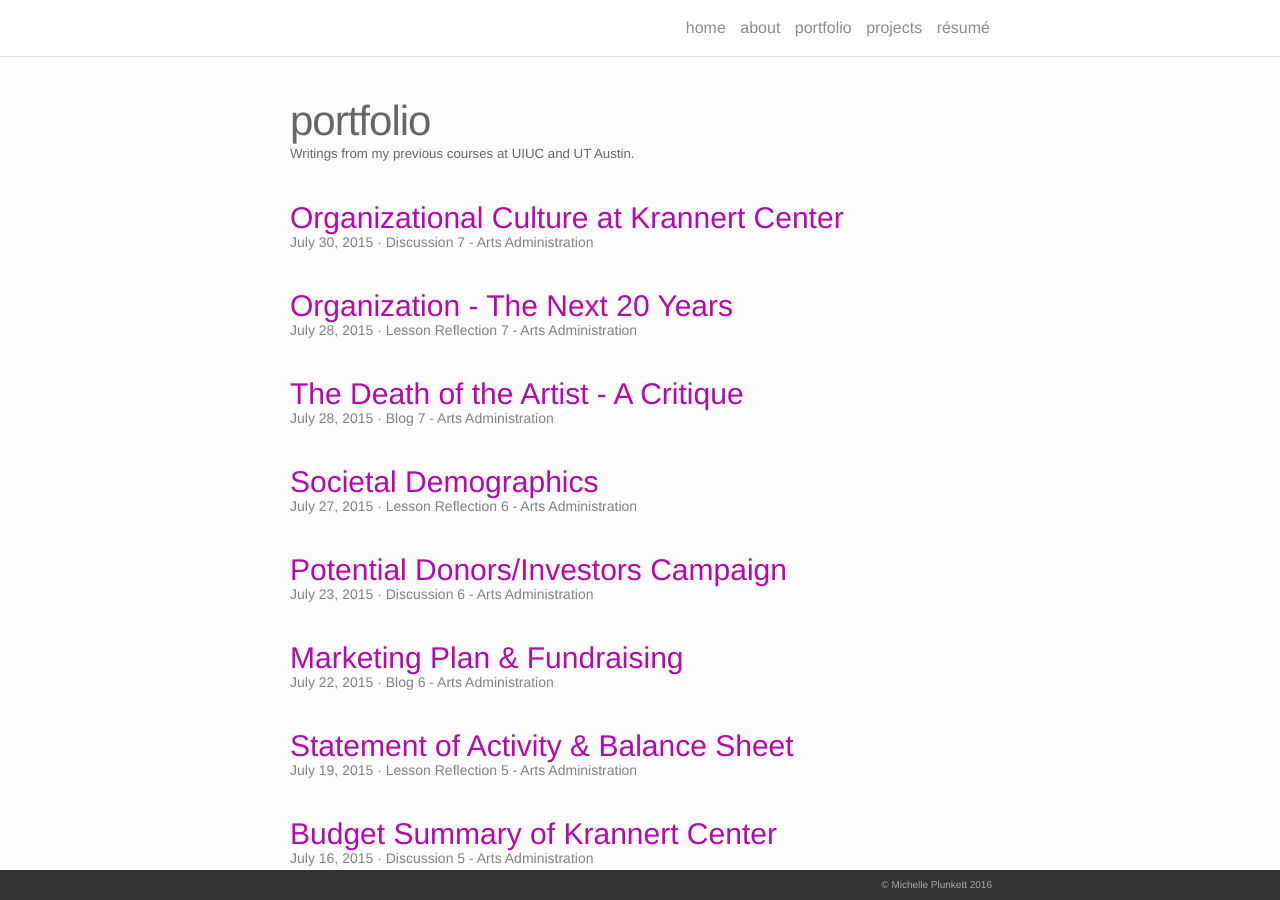
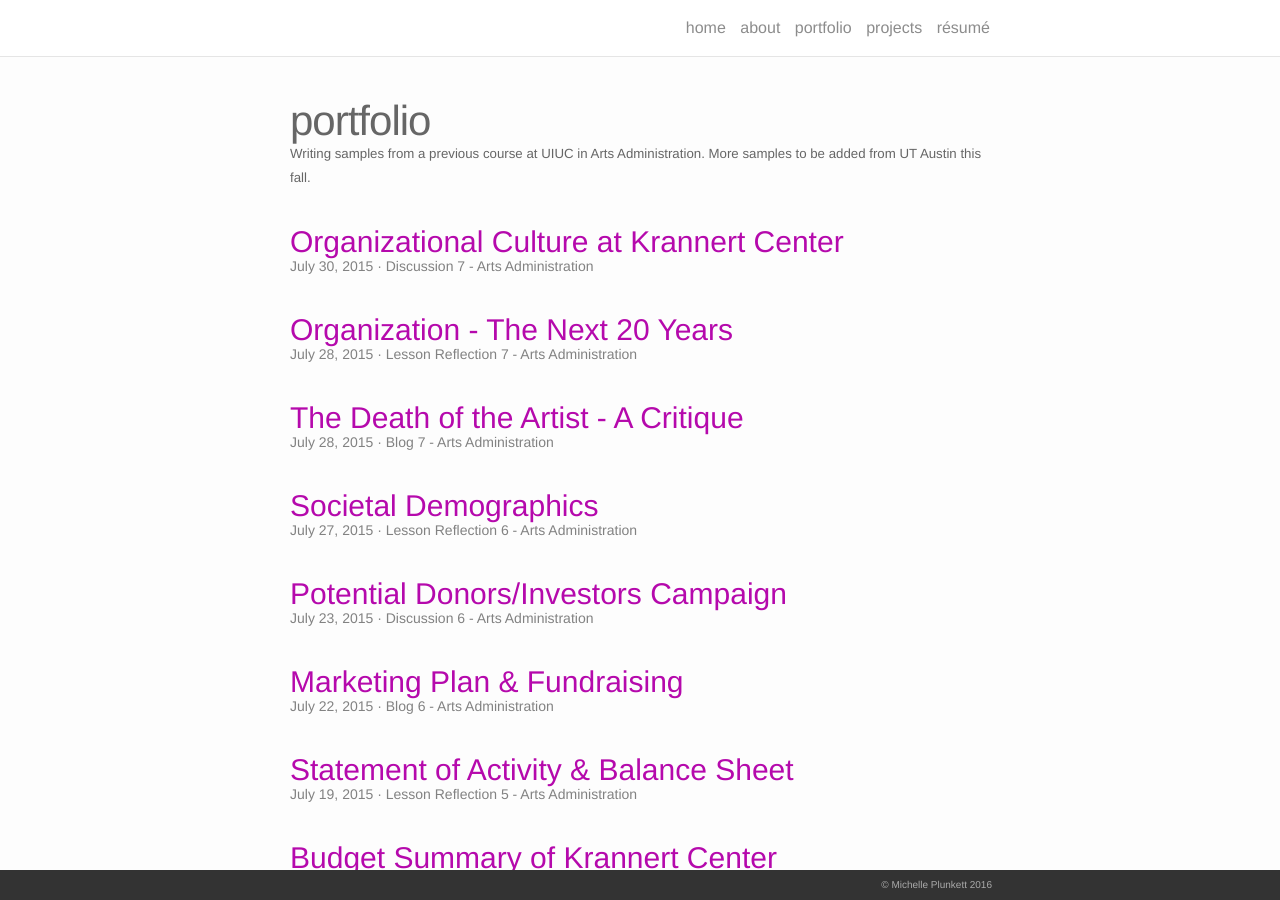
Before and after one commit to michelleplunkett/michelleplunkett.github.io, a Jekyll site: the page built from portfolio.md, in a window 1280 px wide and 900 px high. Built offline with Jekyll 4.4.1, drawn with Linux system fonts in a browser that asks for light colours; nearby versions of some CDN libraries.

Commit message:
Update portfolio.md

```diff
--- a/portfolio.md
+++ b/portfolio.md
@@ -1,7 +1,7 @@
 ---
 layout: page
 title: portfolio
-description: Writings from my previous courses at UIUC and UT Austin.
+description: Writing samples from a previous course at UIUC in Arts Administration. More samples to be added from UT Austin this fall.
 permalink: /portfolio/
 ---
 
```
